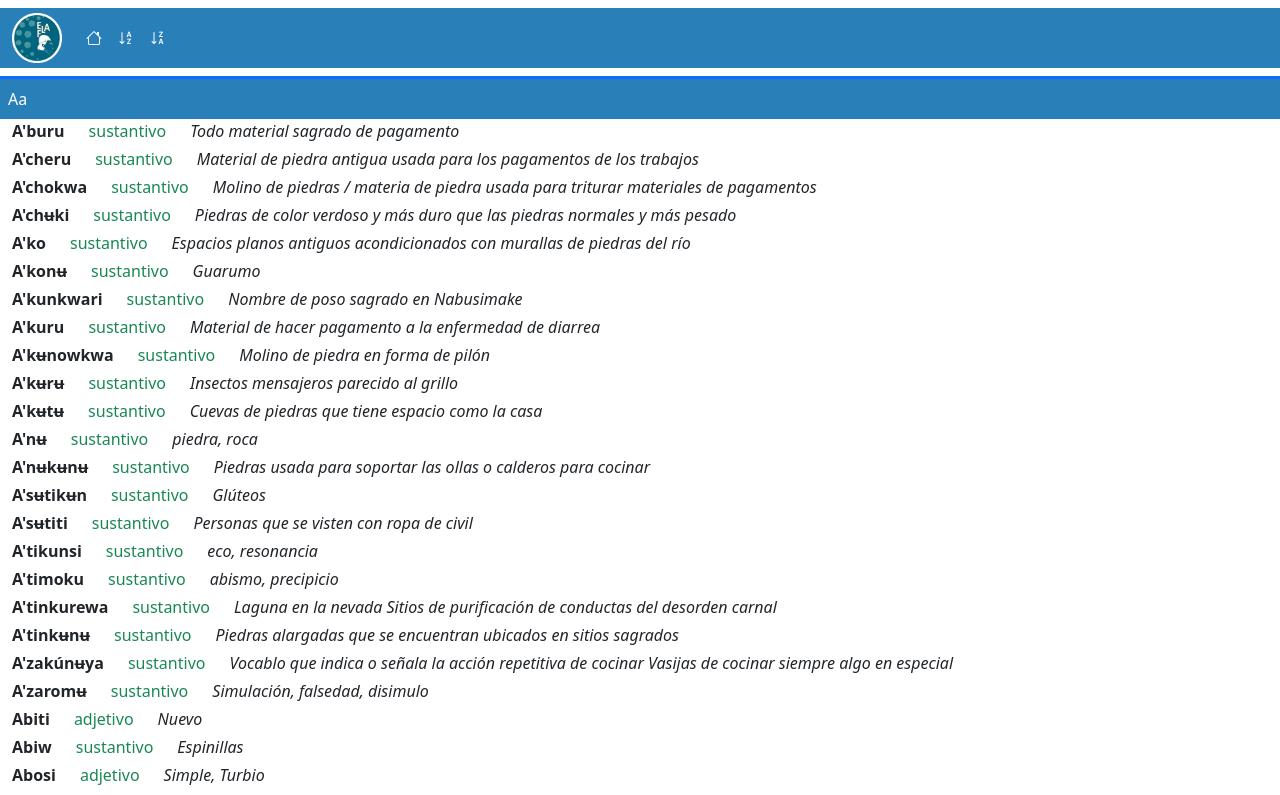
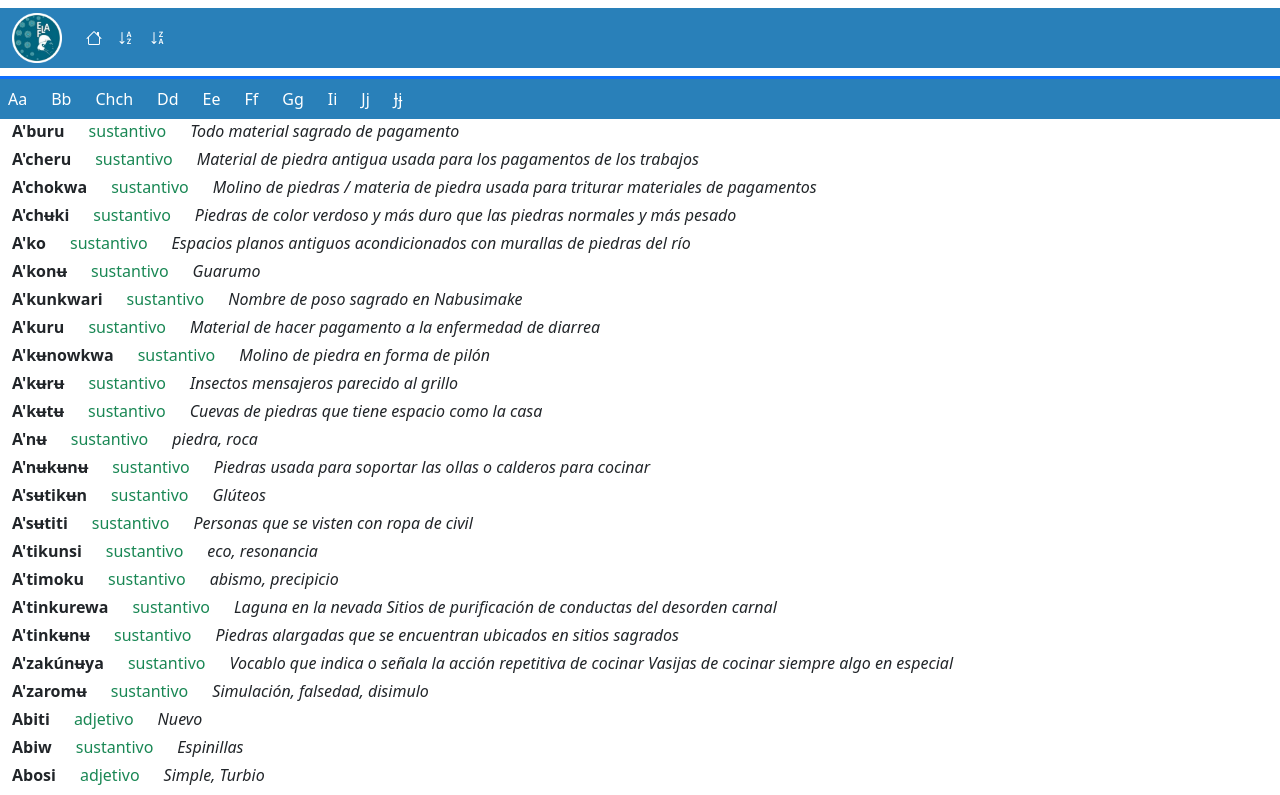
Before and after one commit to wilsonlargo/ikuvocabulario, a plain HTML site: page index.html in a window 1280 px wide. Shown: the top 795 px of the page. Drawn offline with nearby package versions, Linux system fonts and the light colour scheme.

Commit message:
Diccionario I

```diff
--- a/index.html
+++ b/index.html
@@ -58,6 +58,51 @@
                     Aa
                 </a>
             </div>
+            <div class="col-auto me-aut">
+                <a href="#" class="nav-link text-white" onclick="filtrar('B')">
+                    Bb
+                </a>
+            </div>
+            <div class="col-auto me-aut">
+                <a href="#" class="nav-link text-white" onclick="filtrar('Ch')">
+                    Chch
+                </a>
+            </div>
+            <div class="col-auto me-aut">
+                <a href="#" class="nav-link text-white" onclick="filtrar('D')">
+                    Dd
+                </a>
+            </div>
+            <div class="col-auto me-aut">
+                <a href="#" class="nav-link text-white" onclick="filtrar('E')">
+                    Ee
+                </a>
+            </div>
+            <div class="col-auto me-aut">
+                <a href="#" class="nav-link text-white" onclick="filtrar('F')">
+                    Ff
+                </a>
+            </div>
+            <div class="col-auto me-aut">
+                <a href="#" class="nav-link text-white" onclick="filtrar('G')">
+                    Gg
+                </a>
+            </div>
+            <div class="col-auto me-aut">
+                <a href="#" class="nav-link text-white" onclick="filtrar('I')">
+                    Ii
+                </a>
+            </div>
+            <div class="col-auto me-aut">
+                <a href="#" class="nav-link text-white" onclick="filtrar('J')">
+                    Jj
+                </a>
+            </div>
+            <div class="col-auto me-aut">
+                <a href="#" class="nav-link text-white" onclick="filtrar('Ɉ')">
+                    Ɉɉ
+                </a>
+            </div>
 
         </div>
     </div>
--- a/src/vocabulario.js
+++ b/src/vocabulario.js
@@ -3849,12 +3849,11 @@ function vervocabularioNat() {
     })
 }
 
-function filtrar(Leter) {
-    let PalabrasSort = palabras.sort(orderVerAZ);
+async function filtrar(Leter) {
     const elemento = document.getElementById("contenedorPalabras");
     elemento.innerHTML = "";
 
-    const filtrado = PalabrasSort.filter(
+    const filtrado = palabras.filter(
         (palabra) => palabra.lx.startsWith(Leter)
     );
 
```
